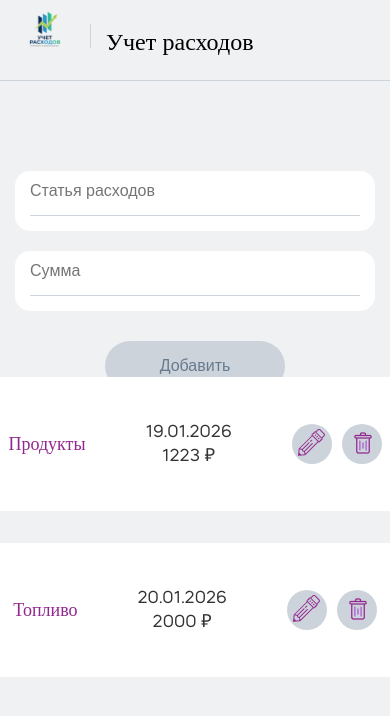
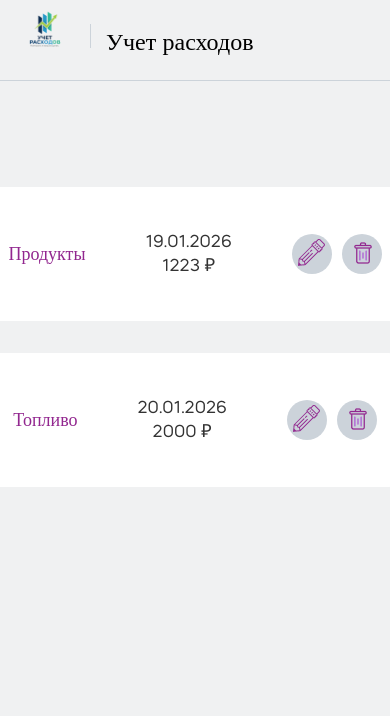
Before and after one commit to Artemy-Skoriokv/finance, a React (Create React App) app: page / in a window 390 px wide. Shown: the top 716 px of the page. Built offline with nearby package versions, Linux system fonts and the light colour scheme.

Commit message:
feat/expense

```diff
--- a/src/components/AddForm/index.jsx
+++ /dev/null
@@ -1,64 +0,0 @@
-import "./styles.scss";
-
-const AddForm = ({
-  expense,
-  errors,
-  handlChangeInput,
-  submitVisibiliErrors,
-  validateForm,
-}) => {
-  return (
-    <div className="add-form">
-      <div className="add-form__record">
-        <div className="add-form__record-block">
-          <input
-            type="text"
-            placeholder="Статья расходов"
-            className="add-form__record-text"
-            value={expense.category}
-            onChange={(e) => handlChangeInput("category", e.target.value)}
-          />
-          <hr className="add-form__record-line" />
-          <span
-            className={`add-form__error-message ${
-              submitVisibiliErrors && errors.category
-                ? "add-form__error-message__visible"
-                : ""
-            }`}
-          >
-            {errors.category}
-          </span>
-        </div>
-        <div className="add-form__record-block">
-          <input
-            type="number"
-            placeholder="Сумма"
-            className="add-form__record-text"
-            value={expense.price}
-            onChange={(e) => handlChangeInput("price", e.target.value)}
-            min={0}
-          />
-          <hr className="add-form__record-line" />
-          <span
-            className={`add-form__error-message ${
-              submitVisibiliErrors && errors.price
-                ? "add-form__error-message__visible"
-                : ""
-            }`}
-          >
-            {errors.price}
-          </span>
-        </div>
-        <button
-          type="button"
-          className="add-form__record-button"
-          onClick={validateForm}
-        >
-          Добавить
-        </button>
-      </div>
-    </div>
-  );
-};
-
-export default AddForm;
--- a/src/components/AddForm/styles.scss
+++ /dev/null
@@ -1,145 +0,0 @@
-.add-form {
-  display: flex;
-  justify-content: center;
-  margin-bottom: 20px;
-  margin-top: 30px;
-
-  &__conteiner {
-    display: flex;
-    justify-content: center;
-  }
-
-  &__record {
-    background-color: #ffffff;
-    width: 1080px;
-    height: 110px;
-    border-radius: 10px;
-    display: flex;
-    align-items: center;
-    justify-content: center;
-    gap: 97px;
-    margin-left: 40px;
-  }
-
-  &__record-block {
-    position: relative;
-    width: 333px;
-    height: 60px;
-  }
-
-  &__record-text {
-    border: none;
-    font-size: 16px;
-    font-weight: 500;
-    color: #677b8f;
-    width: 100%;
-    padding: 15px 0;
-  }
-
-  &__record-line {
-    position: absolute;
-    bottom: 0;
-    left: 0;
-    width: 100%;
-    height: 1px;
-    background-color: #ccd3da;
-    border: none;
-    margin: 0;
-  }
-
-  &__record-button {
-    width: 180px;
-    height: 56px;
-    background-color: #ccd3da;
-    color: #677b8f;
-    font-size: 16px;
-    font-weight: 500;
-    border-radius: 28px;
-    border: none;
-    cursor: pointer;
-  }
-
-  &__error-message {
-    font-weight: 400;
-    font-size: 12px;
-    color: #ed1c24;
-    position: relative;
-    top: 10px;
-  }
-}
-
-@media (max-width: 780px) {
-  .add-form {
-    margin-bottom: 100px;
-
-    &__record-record {
-      width: 100%;
-      height: auto;
-      margin-top: 30px;
-      border-radius: 10px;
-      display: flex;
-      flex-wrap: wrap;
-      background-color: transparent;
-      justify-content: center;
-      gap: 0;
-    }
-
-    &__record {
-      flex-wrap: wrap;
-      margin: 0;
-      gap: 20px;
-      height: 60px;
-    }
-
-    &__record-text {
-      padding-top: 11px;
-      font-size: 16px;
-      width: 100%;
-      background: transparent;
-    }
-
-    &__record-line {
-      width: 100%;
-      bottom: 0;
-      position: relative;
-    }
-
-    &__record-button {
-      height: 56px;
-      margin-top: 10px;
-      background-color: #ccd3da;
-      border-radius: 28px;
-      font-size: 16px;
-    }
-
-    &__error-message {
-      top: 0;
-    }
-  }
-}
-
-@media (max-width: 480px) {
-  .add-form {
-    margin-bottom: 130px;
-
-    &__record {
-      width: calc(100% - 30px);
-      background-color: #ffffff00;
-    }
-
-    &__record-block {
-      padding: 0 15px;
-      height: 60px;
-      background-color: #fff;
-      border-radius: 15px;
-    }
-
-    &__record-button {
-      height: 50px;
-    }
-
-    &__error-message {
-      top: 0;
-    }
-  }
-}
--- a/src/helpers/formatDate.js
+++ /dev/null
@@ -1,9 +0,0 @@
-const formatDate = () => {
-  const now = new Date();
-  const day = String(now.getDate()).padStart(2, "0");
-  const month = String(now.getMonth() + 1).padStart(2, "0");
-  const year = now.getFullYear();
-  return `${day}.${month}.${year}`;
-};
-
-export default formatDate;
--- a/src/pages/HomePages/index.jsx
+++ b/src/pages/HomePages/index.jsx
@@ -1,91 +1,20 @@
 import { useState, useEffect } from "react";
 import ExpenseList from "../../components/ExpenseList";
 import Header from "../../components/Header";
-import AddForm from "../../components/AddForm/index.jsx";
-import formatDate from "../../helpers/formatDate.js";
 import initialExpenses from "../../constants.js";
 import "./styles.scss";
 
 const HomePages = () => {
-  const [expense, setExpense] = useState({
-    category: "",
-    price: "",
-  });
-
-  const [errors, setErrors] = useState({
-    category: "",
-    price: "",
-  });
-
   const [expenses, setExpenses] = useState(initialExpenses);
 
   useEffect(() => {
     setExpenses(initialExpenses);
   }, []);
 
-  const addExpense = () => {
-    const newExpense = {
-      id: Date.now(),
-      category: expense.category.trim(),
-      date: formatDate(),
-      price: expense.price.trim(),
-    };
-
-    setExpenses((prevExpenses) => [...prevExpenses, newExpense]);
-    setExpense({
-      category: "",
-      price: "",
-    });
-    setErrors({ category: "", price: "" });
-  };
-
-  const validateForm = () => {
-    setErrors({ category: "", price: "" });
-
-    if (!expense.category.trim()) {
-      setErrors({
-        ...errors,
-        category: "Поле не должно быть пустым и меньше или равно 0",
-      });
-      return;
-    }
-
-    if (!expense.price.trim() || Number(expense.price) <= 0) {
-      setErrors({
-        ...errors,
-        price: "Поле не должно быть пустым и меньше или равно 0",
-      });
-      return;
-    }
-
-    addExpense();
-  };
-
-  const handlChangeInput = (key, value) => {
-    setExpense((prev) => ({
-      ...prev,
-      [key]: value,
-    }));
-
-    if (key === "category" && errors.category) {
-      setErrors((prev) => ({ ...prev, category: "" }));
-    }
-
-    if (key === "price" && errors.price) {
-      setErrors((prev) => ({ ...prev, price: "" }));
-    }
-  };
-
   return (
     <div className="home">
       <Header />
       <main className="main">
-        <AddForm
-          expense={expense}
-          errors={errors}
-          handlChangeInput={handlChangeInput}
-          validateForm={validateForm}
-        />
         <ExpenseList
           expenses={expenses}
         />
```
Also changed, not shown: src/components/ExpenseTotal/index.jsx (deleted, +0 -14 lines), src/components/ExpenseTotal/styles.scss (deleted, +0 -67 lines).
